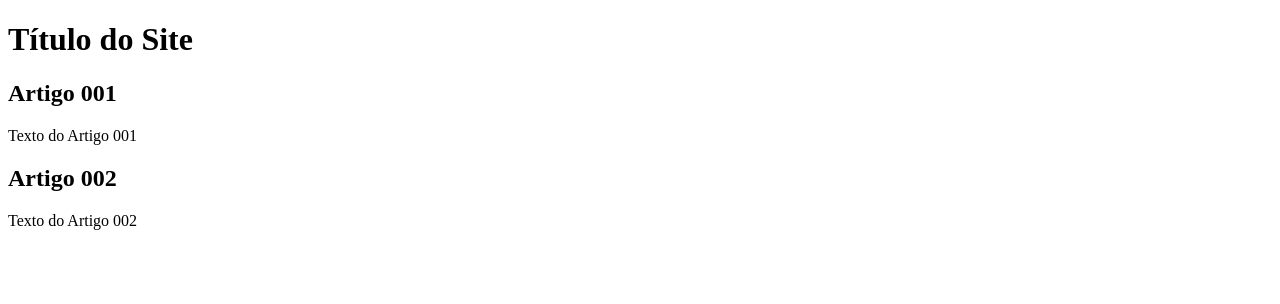
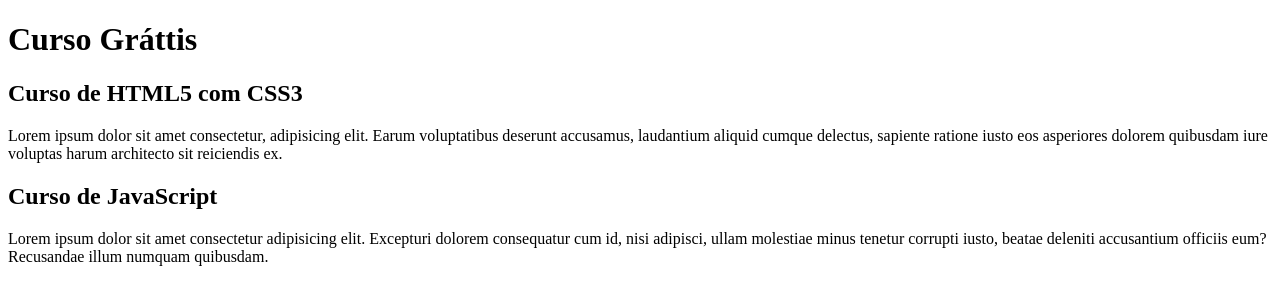
Before and after one commit to leonardo-silva-souza/projeto-site, a plain HTML site: page index.html in a window 1280 px wide. Drawn offline with Linux system fonts and the light colour scheme.

Commit message:
Comecei a escrever o conteúdo

```diff
--- a/index.html
+++ b/index.html
@@ -9,15 +9,15 @@
 <body>
     <main>
         <head>
-            <h1>Título do Site</h1>
+            <h1>Curso Gráttis</h1>
         </head>
         <article>
-            <h2>Artigo 001</h2>
-            <p>Texto do Artigo 001</p>
+            <h2>Curso de HTML5 com CSS3</h2>
+            <p>Lorem ipsum dolor sit amet consectetur, adipisicing elit. Earum voluptatibus deserunt accusamus, laudantium aliquid cumque delectus, sapiente ratione iusto eos asperiores dolorem quibusdam iure voluptas harum architecto sit reiciendis ex.</p>
         </article>
         <article>
-            <h2>Artigo 002</h2>
-            <p>Texto do Artigo 002</p>
+            <h2>Curso de JavaScript</h2>
+            <p>Lorem ipsum dolor sit amet consectetur adipisicing elit. Excepturi dolorem consequatur cum id, nisi adipisci, ullam molestiae minus tenetur corrupti iusto, beatae deleniti accusantium officiis eum? Recusandae illum numquam quibusdam.</p>
         </article>
     </main>
 </body>
```
